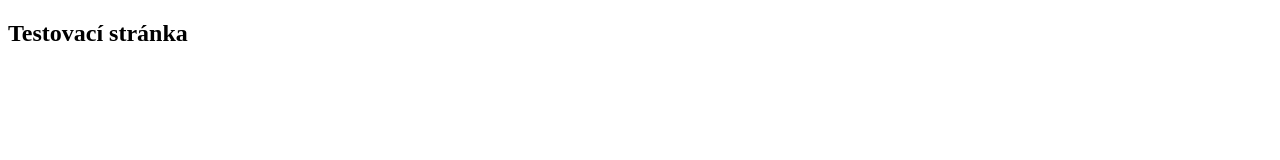
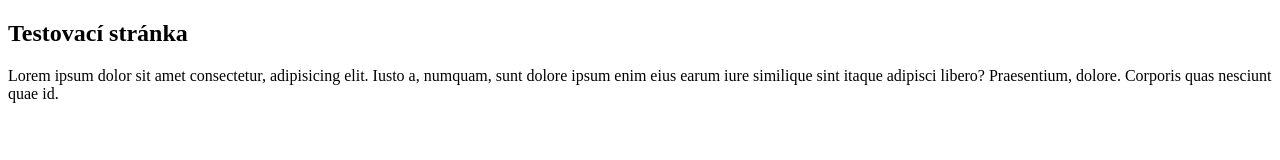
Before and after one commit to huneibagur/halouska111, a plain HTML site: page index.html in a window 1280 px wide. Drawn offline with Linux system fonts and the light colour scheme.

Commit message:
pridan prvni odstavec

```diff
--- a/index.html
+++ b/index.html
@@ -6,6 +6,7 @@
 </head>
 <body>
     <h2>Testovací stránka</h2>
-
+    <p>Lorem ipsum dolor sit amet consectetur, adipisicing elit. Iusto a, numquam, sunt dolore ipsum enim eius earum
+        iure similique sint itaque adipisci libero? Praesentium, dolore. Corporis quas nesciunt quae id.</p>
 </body>
 </html>
```
